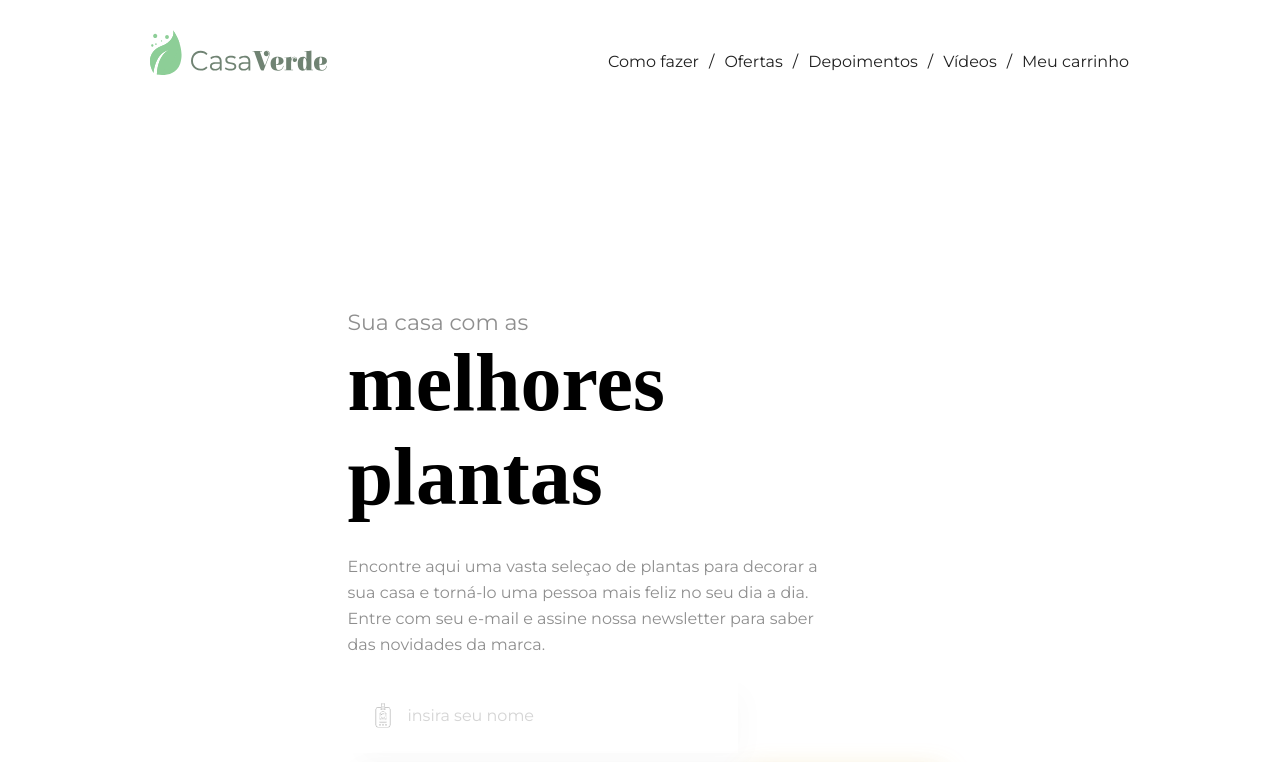
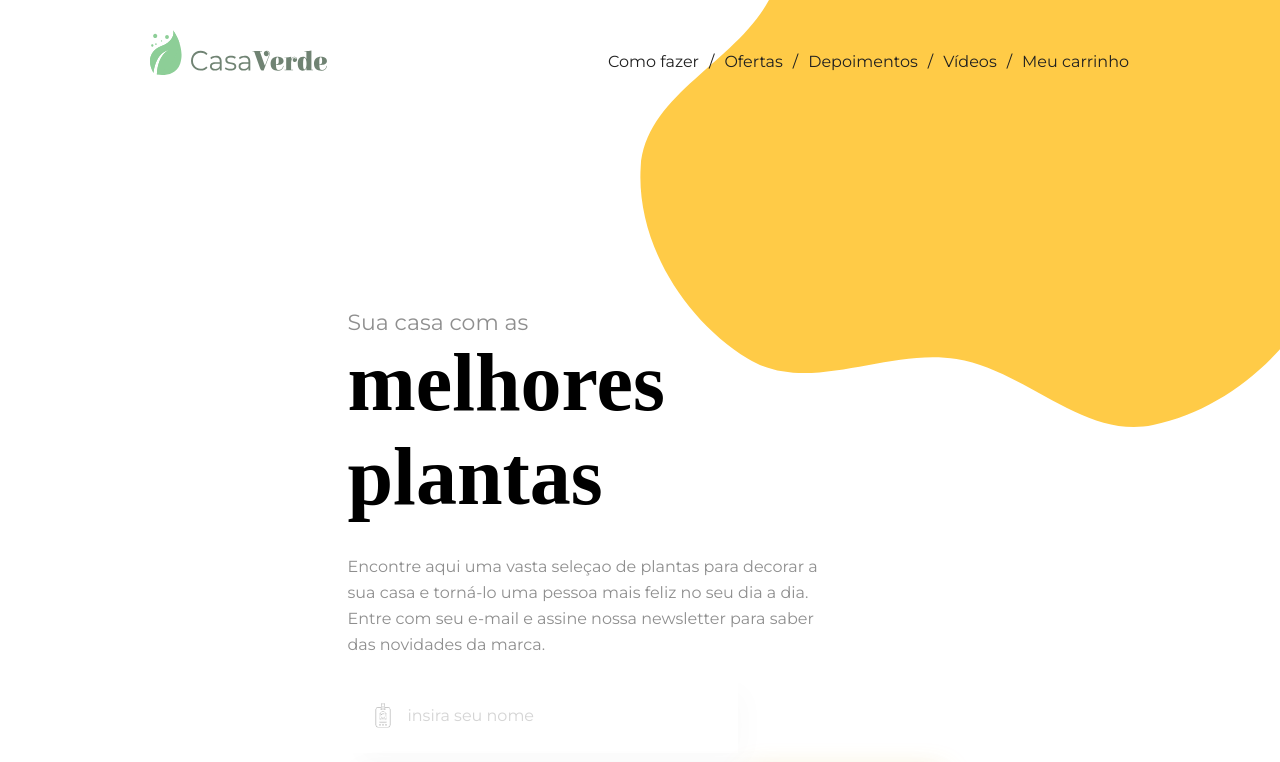
Before and after one commit to Coppini21/7DaysOfCode, a React (Create React App) app: page / in a window 1280 px wide. Shown: the top 762 px of the page. Built offline with nearby package versions, Linux system fonts and the light colour scheme; data requests are answered from the project's data file.

Commit message:
feat: adicionado tag(StyleImagemVector) e import(imagemVector)

```diff
--- a/src/components/Hero/index.js
+++ b/src/components/Hero/index.js
@@ -5,9 +5,10 @@ import { useState, useRef } from 'react'
 import emailjs from '@emailjs/browser';
 
 
-import { StyleHero, StyleImagem, StyleMain } from './style'
+import { StyleHero, StyleImagem, StyleMain, StyleImagemVector } from './style'
 
-import imagemHero from '../../assets/imagem-hero 1.svg'
+import imagemHero from '../../assets/imagem-hero 1.svg';
+import imagemVector from '../../assets/Vector.svg';
 
 
 
@@ -120,6 +121,9 @@ export default function Hero() {
             <StyleImagem>
                 <img src={imagemHero} alt='Imagem planta' />
             </StyleImagem>
+            <StyleImagemVector>
+                <img src={imagemVector} alt="Imagem Vector" />
+            </StyleImagemVector>
 
         </StyleMain>
 
```
